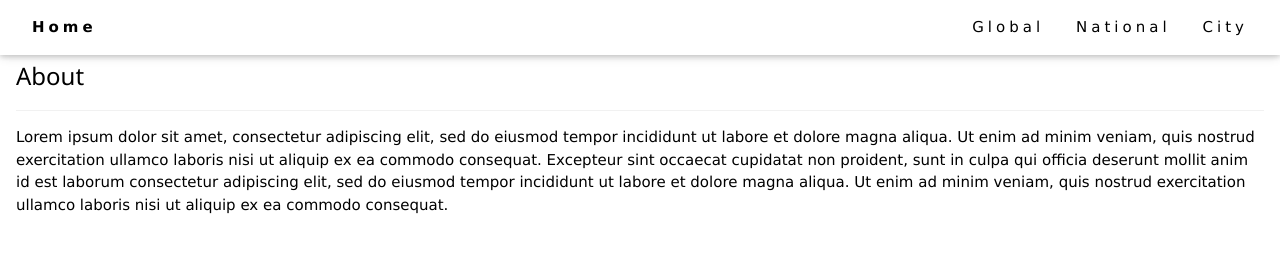
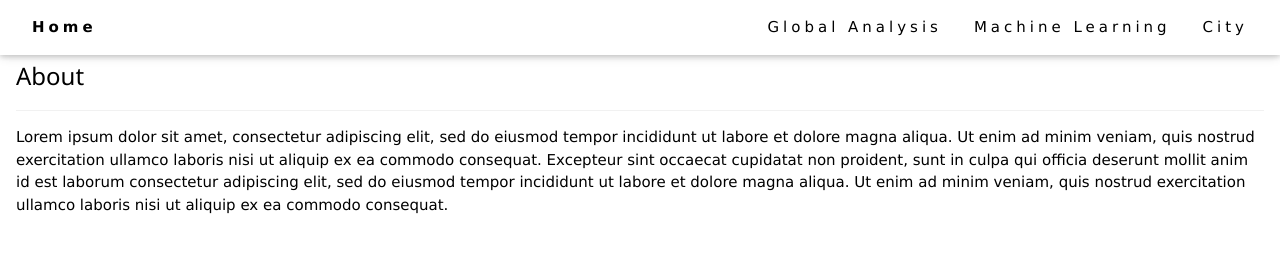
Before and after one commit to nickszabo21/TeamCovid, a Python web app: template templates/national.html in a window 1280 px wide. Shown: the top 264 px of the page. Run offline with Jinja, Linux system fonts and the light colour scheme; the template is opened without the code that fills it, so the values that code supplies are empty.

Commit message:
minor fixes

```diff
--- a/templates/national.html
+++ b/templates/national.html
@@ -10,8 +10,8 @@
     <a href="index.html" class="w3-bar-item w3-button"><b>Home</b></a>
     <!-- Float links to the right. Hide them on small screens -->
     <div class="w3-right w3-hide-small">
-      <a href="global.html" class="w3-bar-item w3-button">Global</a>
-      <a href="national.html" class="w3-bar-item w3-button">National</a>
+      <a href="global.html" class="w3-bar-item w3-button">Global Analysis</a>
+      <a href="national.html" class="w3-bar-item w3-button">Machine Learning</a>
       <a href="city.html" class="w3-bar-item w3-button">City</a>
     </div>
   </div>
@@ -34,7 +34,7 @@
 <iframe id="igraph" scrolling="no" style="border:none;" seamless="seamless" src="https://plotly.com/~caustin9/2.embed" height="525" width="100%"></iframe>
 
 <footer class="w3-center w3-black w3-padding-16">
-  <p>TeamCOVID - UT Data Analysis 2020 </a></p>
+  <p>TeamCOVID - UT Data Analysis and Visualization 2020 </a></p>
 </footer>
 </body>
 </html>
```
Also changed, not shown: 1 other file.
